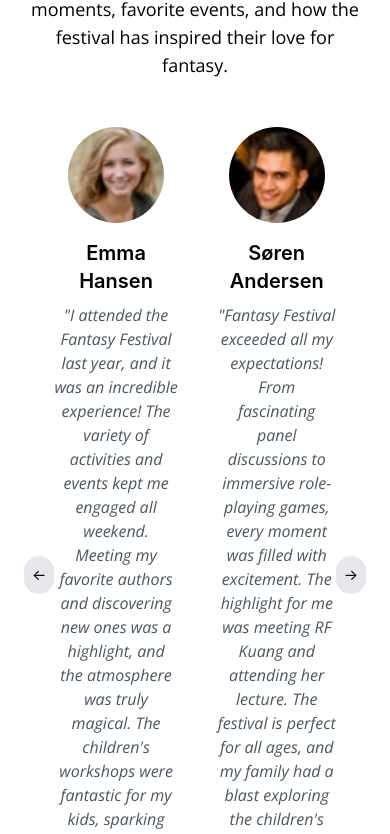
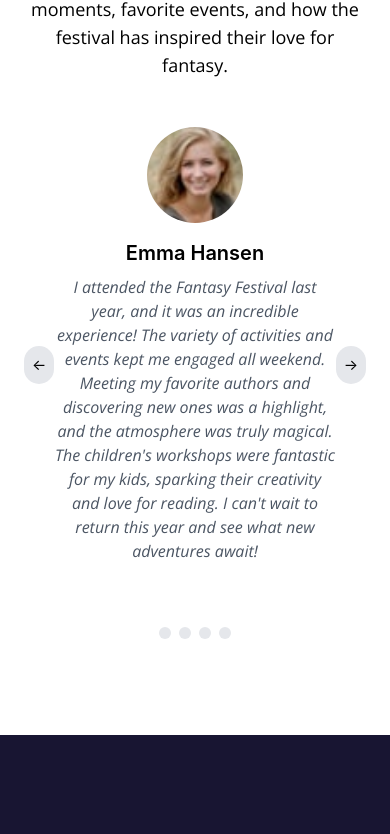
Before and after one commit to MarinEASV/Fantasy-Festival-, a Vue app: page / in a window 390 px wide. Shown: the part 10258-11092 px from the top of the page. Built offline with nearby package versions, Linux system fonts and the light colour scheme.

Commit message:
testimonials

```diff
--- a/src/components/Testimonials.vue
+++ b/src/components/Testimonials.vue
@@ -9,56 +9,25 @@
 
         <div class="testimonial-carousel">
           <div class="testimonial-container flex items-center justify-between">
-                    <button class="arrow left-arrow bg-gray-200 text-black p-2 rounded-full">
+            <button @click="prevSlide" class="arrow left-arrow bg-gray-200 text-black p-2 rounded-full">
               &larr;
             </button>
 
-                    <div class="testimonials flex flex-col md:flex-row justify-center gap-10">
-                        <div class="testimonial-pair flex flex-row gap-10">
-                            <div class="testimonial text-center max-w-md">
-                                <img src="../assets/image-jeanette.jpg" alt="Rachel Green" class="mx-auto rounded-full w-24 h-24 mb-4">
-                                <h3 class="text-xl font-semibold mb-2">Emma Hansen</h3>
-                                <p class="font-body text-base italic text-gray-600">
-                                    "I attended the Fantasy Festival last year, and it was an incredible experience! The variety of activities and events kept me engaged all weekend. Meeting my favorite authors and discovering new ones was a highlight, and the atmosphere was truly magical. The children's workshops were fantastic for my kids, sparking their creativity and love for reading. I can't wait to return this year and see what new adventures await!"
-                                </p>
-                            </div>
-
-                            <div class="testimonial text-center max-w-md">
-                                <img src="../assets/image-daniel.jpg" alt="Ross Geller" class="mx-auto rounded-full w-24 h-24 mb-4">
-                                <h3 class="text-xl font-semibold mb-2">Søren Andersen</h3>
-                                <p class="font-body text-base italic text-gray-600">
-                                    "Fantasy Festival exceeded all my expectations! From fascinating panel discussions to immersive role-playing games, every moment was filled with excitement. The highlight for me was meeting RF Kuang and attending her lecture. The festival is perfect for all ages, and my family had a blast exploring the children's area and participating in creative workshops. It's a must-visit event for any fantasy fan!"
-                                </p>
+            <div :class="['testimonials flex', isSmallScreen ? 'flex-col' : 'flex-col md:flex-row']">
+              <div v-for="(testimonial, index) in currentTestimonials" :key="index" class="testimonial text-center max-w-md mx-auto mb-10">
+                <img :src="testimonial.image" :alt="testimonial.name" class="mx-auto rounded-full w-24 h-24 mb-4">
+                <h3 class="text-xl font-semibold mb-2">{{ testimonial.name }}</h3>
+                <p class="font-body text-base italic text-gray-600">{{ testimonial.testimonial }}</p>
               </div>
             </div>
 
-                        <div class="testimonial-pair flex flex-row gap-10">
-                            <div class="testimonial text-center max-w-md">
-                                <img src="../assets/image-kira.jpg" alt="Ross Geller" class="mx-auto rounded-full w-24 h-24 mb-4">
-                                <h3 class="text-xl font-semibold mb-2">Sofie Larsen</h3>
-                                <p class="font-body text-base italic text-gray-600">
-                                    "Attending the Fantasy Festival was an unforgettable experience! The themed areas and interactive activities were incredible. I particularly enjoyed the live-action role-play events and the chance to meet my favorite fantasy authors. The atmosphere was magical, and there was something for everyone, from kids to adults. We will definitely be coming back next year!"
-                                </p>
-                            </div>
-
-                            <div class="testimonial text-center max-w-md">
-                                <img src="../assets/image-jonathan.jpg" alt="Ross Geller" class="mx-auto rounded-full w-24 h-24 mb-4">
-                                <h3 class="text-xl font-semibold mb-2">Mads Nielsen</h3>
-                                <p class="font-body text-base italic text-gray-600">
-                                    "The Fantasy Festival is a dream come true for any fantasy enthusiast. The variety of workshops and panels provided so much insight and inspiration. My favorite part was the cosplay competition, where I saw amazing costumes and met fellow fans. The whole event was well-organized, and the staff were extremely friendly and helpful. I can't recommend it enough!"
-                                </p>
-                            </div>
-                        </div>
-                    </div>
-
-                    <button class="arrow right-arrow bg-gray-200 text-black p-2 rounded-full">
+            <button @click="nextSlide" class="arrow right-arrow bg-gray-200 text-black p-2 rounded-full">
               &rarr;
             </button>
           </div>
 
           <div class="dots mt-6 flex justify-center space-x-2">
-                    <span class="dot w-3 h-3 bg-gray-400 rounded-full"></span>
-                    <span class="dot w-3 h-3 bg-gray-200 rounded-full"></span>
+            <span v-for="(dot, index) in dotCount" :key="index" :class="['dot w-3 h-3 rounded-full', currentIndex === index ? 'bg-gray-400' : 'bg-gray-200']"></span>
           </div>
         </div>
       </div>
@@ -66,40 +35,41 @@
   </template>
 
   <script setup>
-document.addEventListener('DOMContentLoaded', function () {
-    const carousels = document.querySelectorAll('.testimonial-carousel');
+  import { ref, computed, onMounted, onUnmounted } from 'vue'
+  import getTestimonial from '../modules/getTestimonial.js'
 
-    carousels.forEach((carousel) => {
-        const leftArrow = carousel.querySelector('.left-arrow');
-        const rightArrow = carousel.querySelector('.right-arrow');
-        const testimonialPairs = carousel.querySelectorAll('.testimonial-pair');
-        const dots = carousel.querySelectorAll('.dot');
+  const { testimonials } = getTestimonial()
+  const currentIndex = ref(0)
+  const isSmallScreen = ref(window.innerWidth <= 768)
+  const testimonialsPerSlide = computed(() => (isSmallScreen.value ? 1 : 2))
+  const dotCount = computed(() => Math.ceil(testimonials.value.length / testimonialsPerSlide.value))
 
-        let currentIndex = 0;
+  const currentTestimonials = computed(() => {
+    const start = currentIndex.value * testimonialsPerSlide.value
+    return testimonials.value.slice(start, start + testimonialsPerSlide.value)
+  })
 
-        function updateTestimonials(index) {
-            testimonialPairs.forEach((pair, i) => {
-                pair.style.display = i === index ? 'flex' : 'none';
-            });
-            dots.forEach((dot, i) => {
-                dot.classList.toggle('bg-gray-400', i === index);
-                dot.classList.toggle('bg-gray-200', i !== index);
-            });
+  const updateIndex = (increment) => {
+    const maxIndex = dotCount.value - 1
+    currentIndex.value = (currentIndex.value + increment + dotCount.value) % dotCount.value
   }
 
-        leftArrow.addEventListener('click', () => {
-            currentIndex = (currentIndex > 0) ? currentIndex - 1 : testimonialPairs.length - 1;
-            updateTestimonials(currentIndex);
-        });
+  const nextSlide = () => updateIndex(1)
+  const prevSlide = () => updateIndex(-1)
 
-        rightArrow.addEventListener('click', () => {
-            currentIndex = (currentIndex < testimonialPairs.length - 1) ? currentIndex + 1 : 0;
-            updateTestimonials(currentIndex);
-        });
+  const handleResize = () => {
+    isSmallScreen.value = window.innerWidth <= 768
+  }
 
-        updateTestimonials(currentIndex);
-    });
-});
+  window.addEventListener('resize', handleResize)
+
+  onMounted(() => {
+    handleResize()
+  })
+
+  onUnmounted(() => {
+    window.removeEventListener('resize', handleResize)
+  })
   </script>
 
   <style lang="scss" scoped>
@@ -123,12 +93,4 @@ document.addEventListener('DOMContentLoaded', function () {
   .dots .dot.active {
     background-color: #000;
   }
-
-.testimonial-pair {
-    display: none;
-}
-
-.testimonial-pair:first-child {
-    display: flex;
-}
   </style>
--- /dev/null
+++ b/src/modules/getTestimonial.js
@@ -0,0 +1,39 @@
+import { ref } from 'vue'
+
+import daniel from '../assets/image-daniel.jpg'
+import jonathan from '../assets/image-jonathan.jpg'
+import kira from '../assets/image-kira.jpg'
+import jeanette from '../assets/image-jeanette.jpg'
+
+const getTestimonial = () => {
+  const testimonials = ref([
+    {
+      name: 'Emma Hansen',
+      testimonial:
+      "I attended the Fantasy Festival last year, and it was an incredible experience! The variety of activities and events kept me engaged all weekend. Meeting my favorite authors and discovering new ones was a highlight, and the atmosphere was truly magical. The children's workshops were fantastic for my kids, sparking their creativity and love for reading. I can't wait to return this year and see what new adventures await!",
+      image: jeanette,
+    },
+    {
+      name: 'Søren Andersen',
+      testimonial:
+      "Fantasy Festival exceeded all my expectations! From fascinating panel discussions to immersive role-playing games, every moment was filled with excitement. The highlight for me was meeting RF Kuang and attending her lecture. The festival is perfect for all ages, and my family had a blast exploring the children's area and participating in creative workshops. It's a must-visit event for any fantasy fan!",
+      image: daniel,
+    },
+    {
+      name: 'Sofie Larsen',
+      testimonial:
+      "Attending the Fantasy Festival was an unforgettable experience! The themed areas and interactive activities were incredible. I particularly enjoyed the live-action role-play events and the chance to meet my favorite fantasy authors. The atmosphere was magical, and there was something for everyone, from kids to adults. We will definitely be coming back next year!",
+      image: kira,
+    },
+    {
+      name: 'Mads Nielsen',
+      testimonial:
+      "The Fantasy Festival is a dream come true for any fantasy enthusiast. The variety of workshops and panels provided so much insight and inspiration. My favorite part was the cosplay competition, where I saw amazing costumes and met fellow fans. The whole event was well-organized, and the staff were extremely friendly and helpful. I can't recommend it enough!",
+      image: jonathan,
+    },
+  ])
+
+  return { testimonials }
+}
+
+export default getTestimonial
```
Lines whose indentation alone changed are shown as unchanged.
